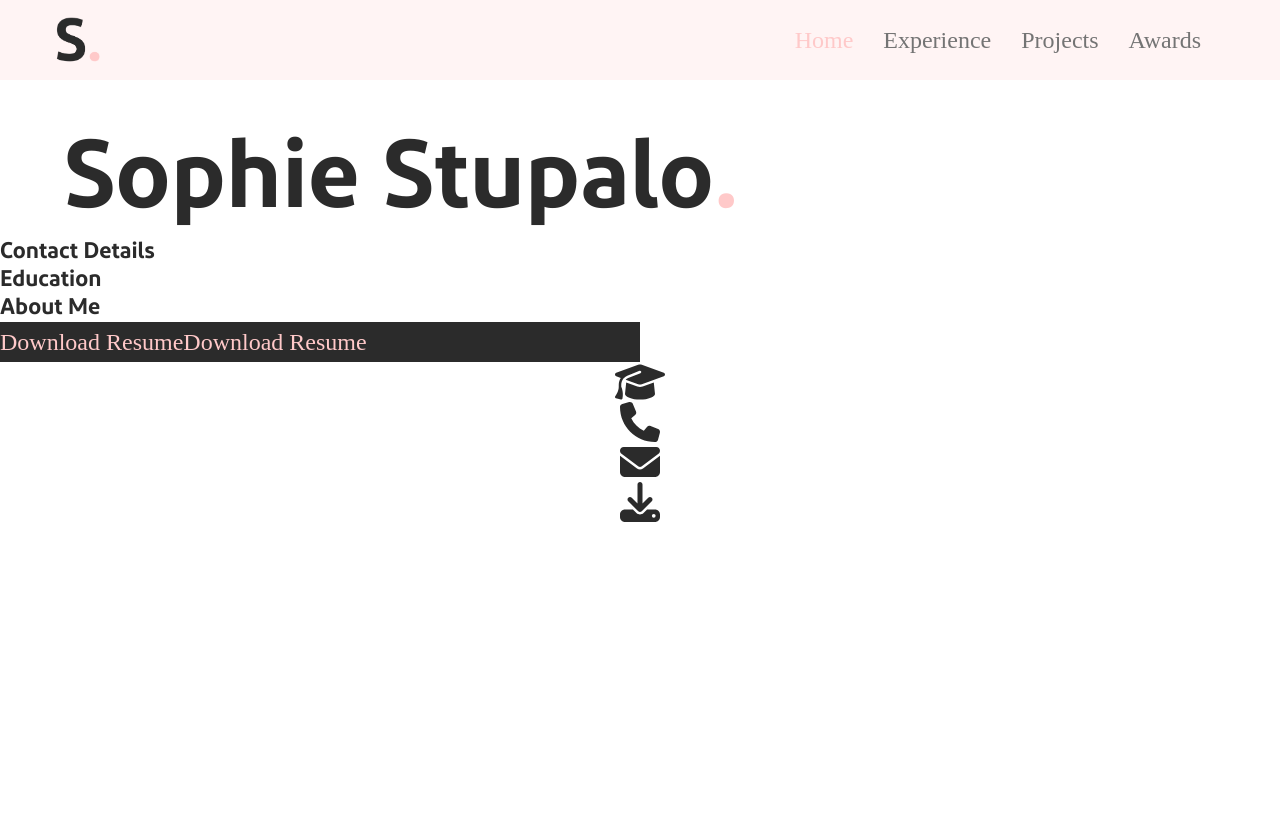
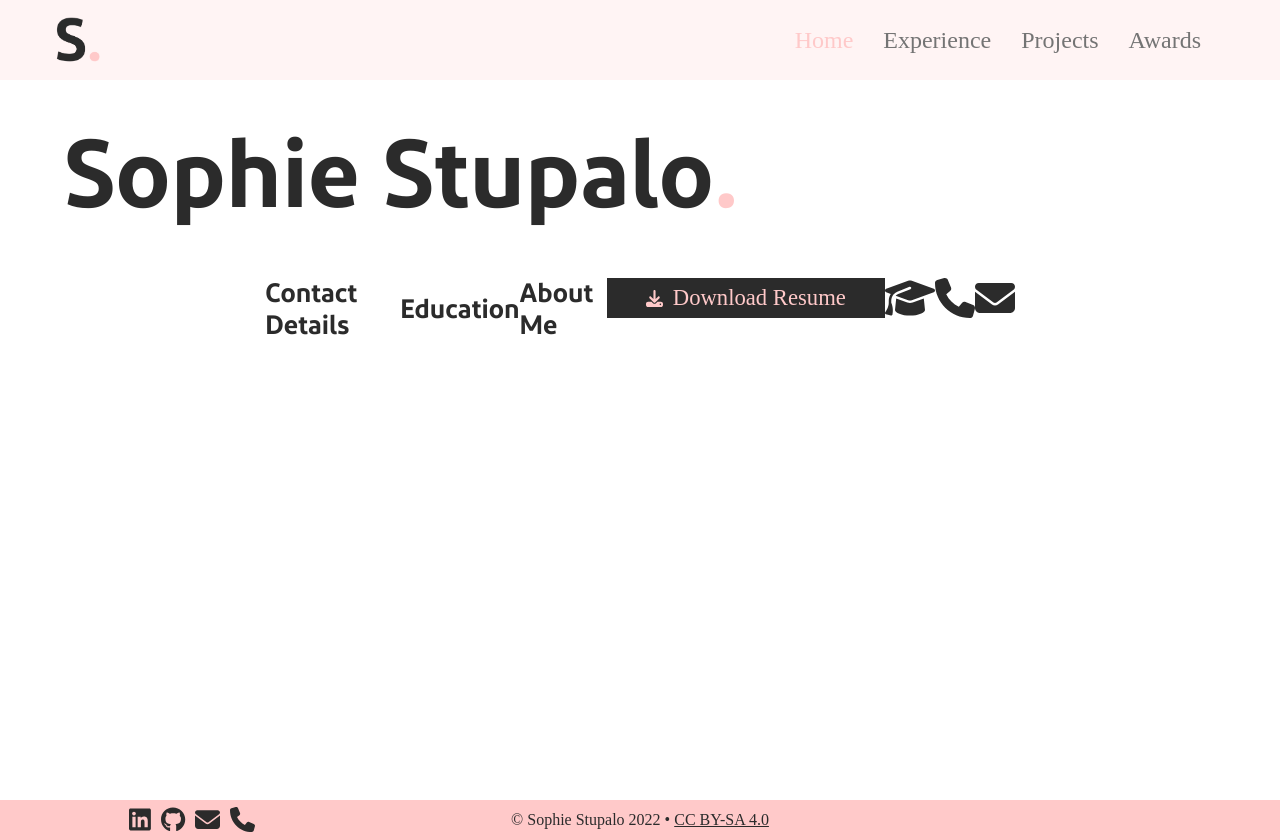
Before and after one commit to sstupalo/portfolio-website, a React (Create React App) app: page / in a window 1280 px wide. Before the commit the page ends 800 px from the top, so only its background shows below. Built offline with nearby package versions, Linux system fonts and the light colour scheme.

Commit message:
Create footer component

```diff
--- a/src/App.js
+++ b/src/App.js
@@ -2,23 +2,25 @@ import './App.css';
 import React from 'react';
 import { BrowserRouter as Router, Routes, Route } from 'react-router-dom';
 import Navbar from './components/navbar/Navbar';
-import Home from './components/home/Home'
-import Experience from './components/experience/Experience'
-import Projects from './components/projects/Projects'
+import Home from './components/home/Home';
+import Experience from './components/experience/Experience';
+import Projects from './components/projects/Projects';
 import Awards from './components/awards/Awards';
+import Footer from './components/footer/Footer'
 import data from './assets/portfolio-content.json'
 
 
 function App() {
   return (
     <Router>
-      <Navbar />
+      <Navbar data={data.header}/>
       <Routes>
         <Route path='/' element={<Home data={data.home}/>}/>
         <Route path='/experience' element={<Experience data={data.experience}/>}/>
         <Route path='/projects' element={<Projects data={data.projects}/>}/>
         <Route path='/awards' element={<Awards data={data.awards}/>}/>
       </Routes>
+      <Footer data={data.footer}/>
     </Router>
   );
 }
--- a/src/assets/portfolio-content.json
+++ b/src/assets/portfolio-content.json
@@ -1,6 +1,9 @@
 {
+    "header":{
+
+    },
     "home": {
-      "title": "Download Resume"
+      "download": "Download Resume"
     },
     "experience":{
     },
@@ -8,5 +11,14 @@
     },
     "awards":{
 
+    },
+    "footer":{
+      "text": "Sophie Stupalo 2022",
+      "linkText": "CC BY-SA 4.0",
+      "copyrightUrl": "https://creativecommons.org/licenses/by-sa/4.0/",
+      "linkedinUrl": "https://www.linkedin.com/in/sophie-stupalo-2380a3194/",
+      "githubUrl": "https://github.com/sstupalo",
+      "envelopeUrl": "mailto:sophie@stupalo.com",
+      "phoneUrl": "tel:6476339839"
     }
   }
--- a/src/components/awards/awardsStyles.js
+++ b/src/components/awards/awardsStyles.js
@@ -7,4 +7,5 @@ export const AwardsPageContainer = styled.div`
   background-color: #FFFFFFFF;
   display: flex;
   flex-direction: column;
+  height: calc(100vh - 80px);
 `;
--- a/src/components/experience/experienceStyles.js
+++ b/src/components/experience/experienceStyles.js
@@ -7,4 +7,5 @@ export const ExperiencePageContainer = styled.div`
   background-color: #FFFFFFFF;
   display: flex;
   flex-direction: column;
+  height: calc(100vh - 80px);
 `;
--- a/src/components/footer/Footer.js
+++ b/src/components/footer/Footer.js
@@ -1,8 +1,37 @@
-import React from 'react'
+import React from 'react';
+import {
+  FooterContainer,
+  IconContainer,
+  CopyrightContainer,
+  StyledFontAwesomeIcon,
+  CopyrightLink,
+  CopyrightLinkText
+} from './FooterStyles';
+import { faPhone, faEnvelope} from '@fortawesome/free-solid-svg-icons'
+import { faLinkedin, faGithub } from '@fortawesome/free-brands-svg-icons'
 
-function Footer() {
+
+function Footer(props) {
   return (
-    <div>footer</div>
+    <FooterContainer>
+      <IconContainer>
+        <CopyrightLink href={props.data.linkedinUrl} target="_blank" rel="noopener noreferrer">
+          <StyledFontAwesomeIcon icon={faLinkedin}/>
+        </CopyrightLink>
+        <CopyrightLink href={props.data.githubUrl} target="_blank" rel="noopener noreferrer">
+          <StyledFontAwesomeIcon icon={faGithub}/>
+        </CopyrightLink>
+        <CopyrightLink href={props.data.envelopeUrl}>
+          <StyledFontAwesomeIcon icon={faEnvelope}/>
+        </CopyrightLink>
+        <CopyrightLink href={props.data.phoneUrl}>
+          <StyledFontAwesomeIcon icon={faPhone}/>
+        </CopyrightLink>
+      </IconContainer>
+      <CopyrightContainer>
+        <CopyrightLinkText>&copy; {props.data.text} &bull; <CopyrightLink href={props.data.copyrightUrl}>{props.data.linkText}</CopyrightLink></CopyrightLinkText>
+      </CopyrightContainer>
+    </FooterContainer>
   )
 }
 
--- a/src/components/footer/footerStyles.js
+++ b/src/components/footer/footerStyles.js
@@ -0,0 +1,57 @@
+import styled from 'styled-components';
+import '../../assets/fonts/fonts.css';
+import { FontAwesomeIcon } from '@fortawesome/react-fontawesome';
+
+export const FooterContainer = styled.div`
+  width: 100%;
+  height: 40px;
+  background-color: #FFC9C9FF;
+  display: flex;
+  align-items: center;
+  justify-content: center;
+  @media (max-width: 768px) {
+    flex-direction: column;
+    height: 80px;
+  }
+`;
+
+export const IconContainer = styled.div`
+  display: flex;
+  align-items: center;
+  justify-content: flex-start;
+  padding-left: 5%;
+  padding-right:5%;
+  @media (min-width: 768px) {
+    margin-right: 70%;
+    position: absolute;
+  }
+`
+export const CopyrightContainer = styled.div`
+  display: flex;
+`
+
+export const StyledFontAwesomeIcon = styled(FontAwesomeIcon)`
+  color: #2B2B2BFF;
+  font-size: 25px;
+  padding: 5px;
+  margin: 0px;
+  &:hover {
+    transform: scale(1.1);
+  }
+`
+export const CopyrightLink = styled.a`
+  font-size: 12pt;
+  font-family: 'carniola';
+  font-weight: normal;
+  font-style: normal;
+  color: #2B2B2BFF;
+`
+
+export const CopyrightLinkText = styled.text`
+  font-size: 12pt;
+  font-family: 'carniola';
+  font-weight: normal;
+  font-style: normal;
+  text-decoration: none;
+  color: #2B2B2BFF;
+`
--- a/src/components/global/GlobalStyles.js
+++ b/src/components/global/GlobalStyles.js
@@ -11,10 +11,12 @@ export const PageHeaderContainer = styled.div`
     padding-left: 5%;
     padding-right: 5%;
     padding-top: 20px;
+    padding-bottom: 20px;
 
     @media (min-width: 768px) {
         font-size: 36pt;
         padding-top: 40px;
+    padding-bottom: 40px;
     }
 `
 
@@ -34,7 +36,7 @@ export const SubHeadingText = styled.h2`
     font-family: 'diodrum';
     font-style: normal;
     font-weight: 600;
-    font-size: 17pt;
+    font-size: 20pt;
     display: flex;
     align-items: center;
     color: #2B2B2BFF;
--- a/src/components/home/Home.js
+++ b/src/components/home/Home.js
@@ -2,7 +2,11 @@ import React from 'react';
 import { PageHeader, SubHeading } from '../global/Global';
 import {
   HomePageContainer,
+  ContentContainer,
+  LeftContainer,
+  RightContainer,
   StyledFontAwesomeIcon,
+  DownloadIcon,
   DownloadButton,
   DownloadButtonLink,
   DownloadButtonText,
@@ -13,18 +17,23 @@ function Home(props) {
   return (
     <HomePageContainer>
       <PageHeader title='Sophie Stupalo'/>
-      <SubHeading title='Contact Details'/>
-      <SubHeading title='Education'/>
+      <ContentContainer>
+        <LeftContainer>
+          <SubHeading title='Contact Details'/><SubHeading title='Education'/>
           <SubHeading title='About Me'/>
           <DownloadButton>
             <DownloadButtonLink>
-          <DownloadButtonText>{props.data.title}Download Resume</DownloadButtonText>
+              <DownloadIcon icon={faDownload}/><DownloadButtonText>{props.data.download}</DownloadButtonText>
             </DownloadButtonLink>
           </DownloadButton>
           <StyledFontAwesomeIcon icon={faGraduationCap}/>
           <StyledFontAwesomeIcon icon={faPhone}/>
           <StyledFontAwesomeIcon icon={faEnvelope}/>
-      <StyledFontAwesomeIcon icon={faDownload}/>
+        </LeftContainer>
+        <RightContainer>
+
+        </RightContainer>
+      </ContentContainer>
     </HomePageContainer>
   )
 }
--- a/src/components/home/HomeStyles.js
+++ b/src/components/home/HomeStyles.js
@@ -4,20 +4,47 @@ import { FontAwesomeIcon } from '@fortawesome/react-fontawesome';
 
 export const HomePageContainer = styled.div`
   width: 100%;
-  height: 100%;
   background-color: #FFFFFFFF;
   display: flex;
   flex-direction: column;
+  height: calc(100vh - 80px);
 `;
+
+export const ContentContainer = styled.div`
+  display: flex;
+  padding-left: 7%;
+  padding-right:7%;
+  background-color: #FFFFFFFF;
+  align-items:center;
+  justify-content: center;
+`
+
+export const LeftContainer = styled.div`
+  display: flex;
+`
+
+export const RightContainer = styled.div`
+  display: flex;
+`
+
+export const TopContentContainer = styled.div`
+  display: flex;
+`
 
 export const StyledFontAwesomeIcon = styled(FontAwesomeIcon)`
   color: #2B2B2BFF;
   font-size: 40px;
 `
 
+export const DownloadIcon = styled(StyledFontAwesomeIcon)`
+  color: #FFC9C9FF;
+  font-size: 17px;
+`
+
 export const DownloadButton = styled.div`
   display: flex;
   align-items: center;
+  justify-content: center;
   background-color: #2B2B2BFF;
   width: 50%;
   height: 40px;
@@ -29,10 +56,12 @@ export const DownloadButton = styled.div`
 export const DownloadButtonLink = styled.a`
   display: flex;
   align-items: center;
+  justify-content: center;
+  column-gap: 10px;
 `
 
 export const DownloadButtonText = styled.text`
-  font-size: x-large;
+  font-size: 17pt;
   font-family: 'carniola';
   font-weight: normal;
   font-style: normal;
--- a/src/components/navbar/Navbar.js
+++ b/src/components/navbar/Navbar.js
@@ -14,7 +14,7 @@ import {
 } from './NavbarStyles';
 import LogoImg from '../../assets/logoBlank.png';
 
-function Navbar(location) {
+function Navbar() {
   const [extendNavbar, setExtendNavbar] = useState(false);
 
   return (
--- a/src/components/projects/projectsStyles.js
+++ b/src/components/projects/projectsStyles.js
@@ -7,4 +7,5 @@ export const ProjectsPageContainer = styled.div`
   background-color: #FFFFFFFF;
   display: flex;
   flex-direction: column;
+  height: calc(100vh - 80px);
 `;
```
Lines whose indentation alone changed are shown as unchanged.
